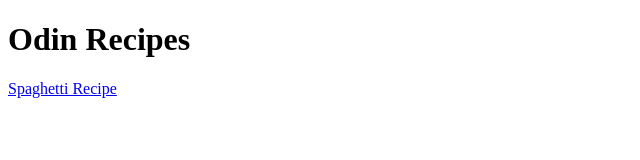
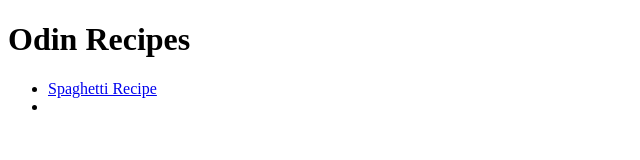
Before and after one commit to CarlosElizalde98/Basic-Recipes, a plain HTML site: page index.html in a window 1280 px wide. Shown: the whole page, without its empty margins (0-640 px from the left). Drawn offline with Linux system fonts and the light colour scheme.

Commit message:
added link to index file for new recipe.

```diff
--- a/index.html
+++ b/index.html
@@ -5,7 +5,9 @@
     </head>
     <body>
         <h1>Odin Recipes</h1>
-        <a href="./recipes/spaghetti.html">Spaghetti Recipe</a>
-
+        <ul>
+        <li><a href="./recipes/spaghetti.html">Spaghetti Recipe</a></li>
+        <li><a href="./recipes/green_bean_casserole.html"></a></li>
+        </ul>
     </body>
 </html>
```
